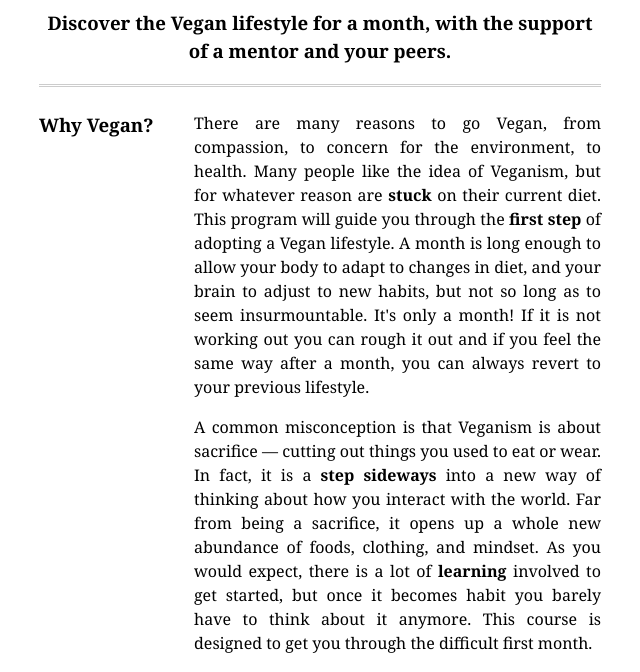
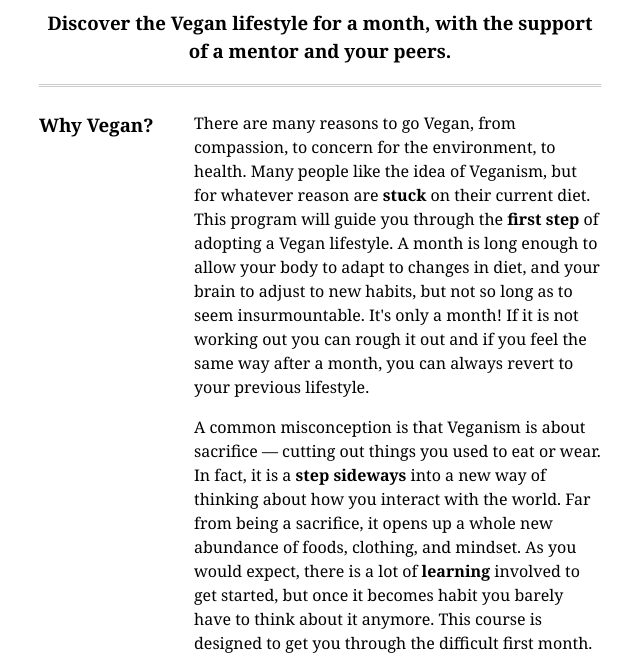
Before and after one commit to xaviershay/vegan-month, a plain HTML site: page public/index.html in a window 1280 px wide. Shown: the part 128-800 px from the top of the page, without its empty margins (320-960 px from the left). Drawn offline with Linux system fonts and the light colour scheme.

Commit message:
OMG that's so much better

```diff
--- a/public/index.html
+++ b/public/index.html
@@ -47,7 +47,6 @@
       section p {
         margin-left: 155px;
         margin-bottom: 1em;
-        text-align: justify;
       }
       section {
         margin-bottom: 2em;
```
Also changed, not shown: public/mentors.html (+0 -1 lines).
